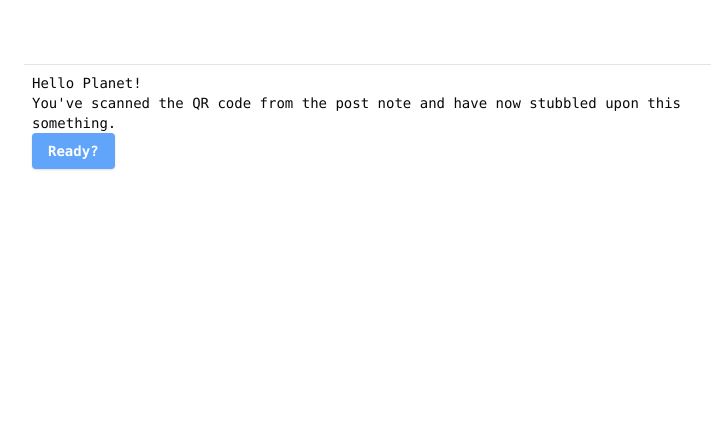
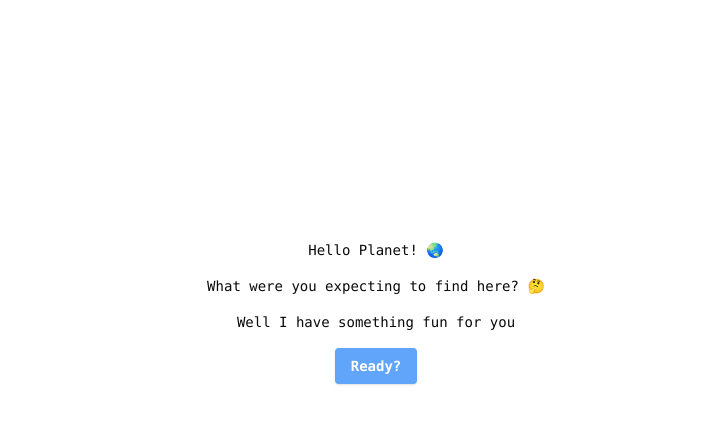
Before and after one commit to konfucius1/konnections, a React (Vite) app: page / in a window 1280 px wide. Shown: the top 424 px of the page, without its empty margins (264-975 px from the left). Built offline with nearby package versions, Linux system fonts and the light colour scheme.

Commit message:
feat: restyle landing page

```diff
--- a/index.html
+++ b/index.html
@@ -2,7 +2,7 @@
 <html lang="en">
   <head>
     <meta charset="UTF-8" />
-    <link rel="icon" type="image/svg+xml" href="/public/favicon.ico" />
+    <link rel="icon" type="image/svg+xml" href="/favicon.ico" />
     <meta name="viewport" content="width=device-width, initial-scale=1.0" />
     <title>Konnections</title>
   </head>
--- a/src/routes/__root.tsx
+++ b/src/routes/__root.tsx
@@ -1,12 +1,9 @@
 import { createRootRoute, Outlet } from '@tanstack/react-router';
-import { TanStackRouterDevtools } from '@tanstack/router-devtools';
 
 export const Route = createRootRoute({
   component: () => (
     <>
-      <hr />
       <Outlet />
-      <TanStackRouterDevtools />
     </>
   ),
 });
--- a/src/routes/index.lazy.tsx
+++ b/src/routes/index.lazy.tsx
@@ -11,12 +11,10 @@ function Index() {
   const { isOpen, onToggle } = useDisclosure();
 
   return (
-    <div className="p-2">
-      <h3>Hello Planet!</h3>
-      <p>
-        You've scanned the QR code from the post note and have now stubbled upon
-        this something.
-      </p>
+    <div className="flex flex-col justify-center items-center gap-4 pt-44">
+      <h3>Hello Planet! 🌏</h3>
+      <p className="text-center">What were you expecting to find here? 🤔</p>
+      <p className="text-center">Well I have something fun for you</p>
       <Button
         onClick={onToggle}
         className="bg-blue-400 hover:bg-blue-600 text-white font-bold py-2 px-4 rounded"
```
